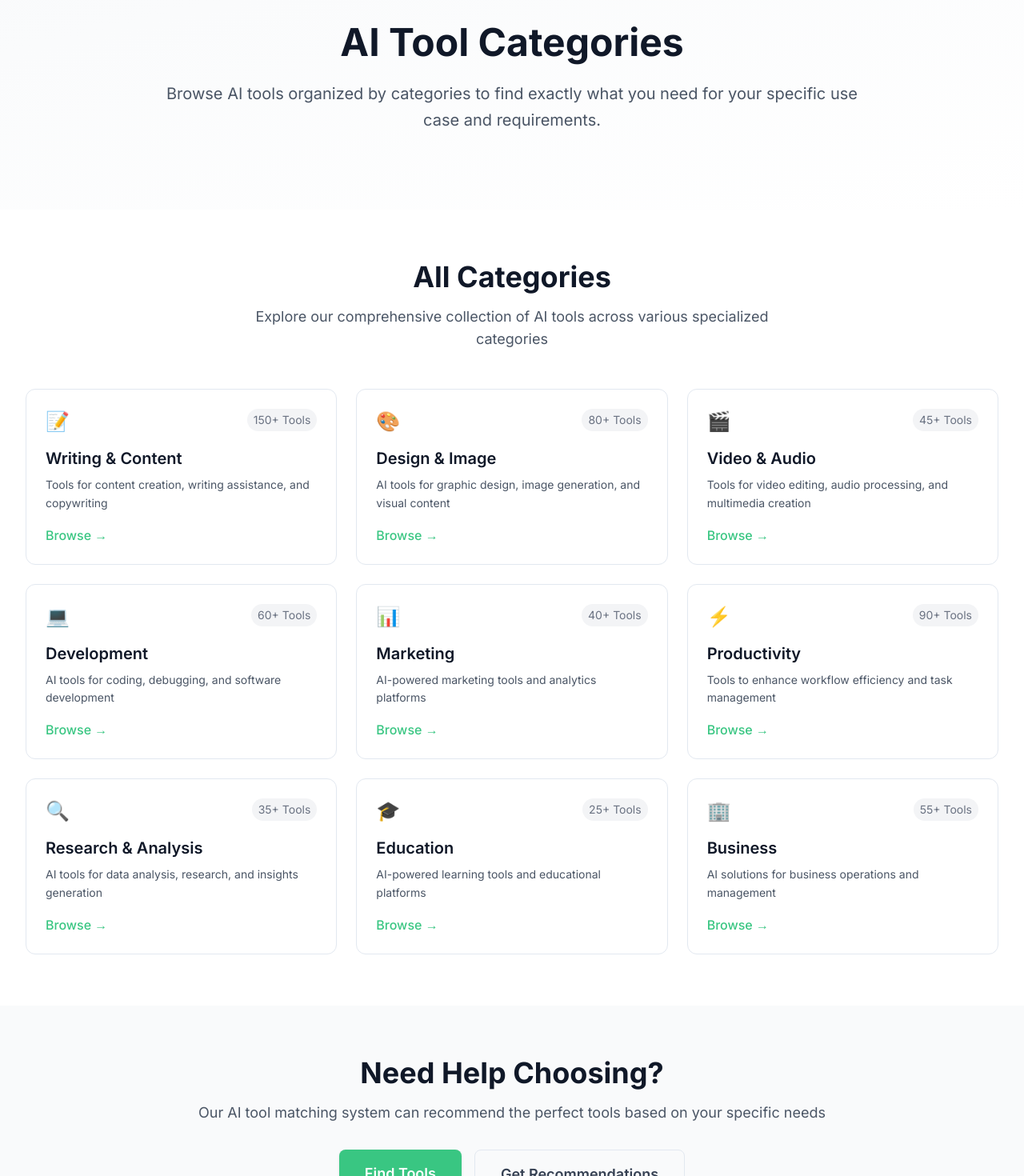
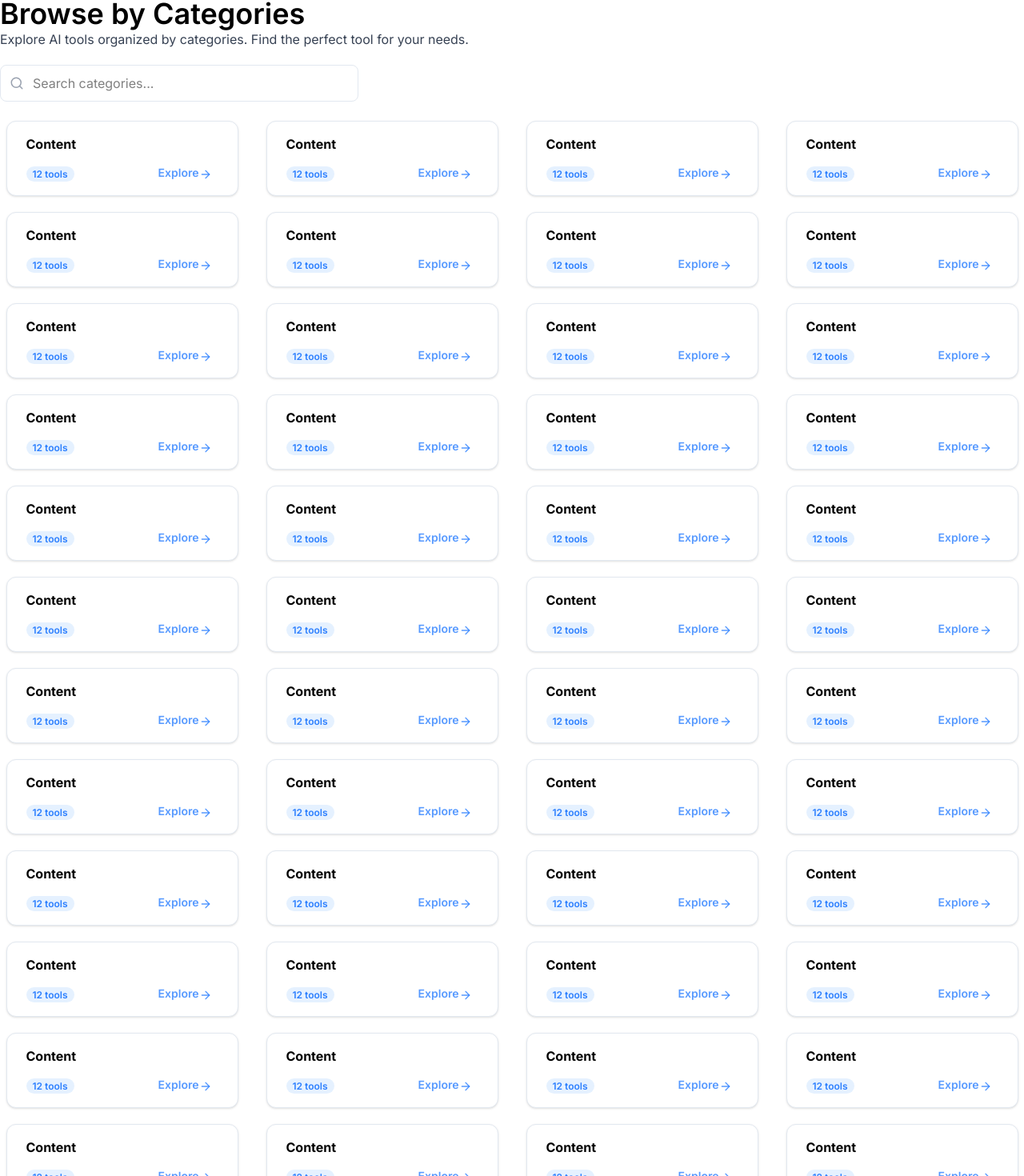
Before and after one commit to momotaakter/AItoolfinder, a Next.js app: page /categories in a window 1280 px wide. Shown: the part 100-1570 px from the top of the page at 80% size. Built offline with nearby package versions, Linux system fonts and the light colour scheme.

Commit message:
ëdit section

```diff
--- a/src/app/categories/page.tsx
+++ b/src/app/categories/page.tsx
@@ -1,158 +1,89 @@
-import React from 'react'
-import Link from 'next/link'
+"use client"
+import { motion } from "framer-motion";
+import { ArrowRight, Search } from "lucide-react";
+import React from "react";
+interface ButtonProps {
+    label: string;
+    active: boolean;
+    onClick: () => void;
+}
 
-function CategoriesPage() {
-  const categories = [
-    {
-      name: 'Writing & Content',
-      description: 'Tools for content creation, writing assistance, and copywriting',
-      href: '/categories/writing',
-      icon: '📝',
-      count: '150+ Tools'
-    },
-    {
-      name: 'Design & Image',
-      description: 'AI tools for graphic design, image generation, and visual content',
-      href: '/categories/design',
-      icon: '🎨',
-      count: '80+ Tools'
-    },
-    {
-      name: 'Video & Audio',
-      description: 'Tools for video editing, audio processing, and multimedia creation',
-      href: '/categories/video',
-      icon: '🎬',
-      count: '45+ Tools'
-    },
-    {
-      name: 'Development',
-      description: 'AI tools for coding, debugging, and software development',
-      href: '/categories/development',
-      icon: '💻',
-      count: '60+ Tools'
-    },
-    {
-      name: 'Marketing',
-      description: 'AI-powered marketing tools and analytics platforms',
-      href: '/categories/marketing',
-      icon: '📊',
-      count: '40+ Tools'
-    },
-    {
-      name: 'Productivity',
-      description: 'Tools to enhance workflow efficiency and task management',
-      href: '/categories/productivity',
-      icon: '⚡',
-      count: '90+ Tools'
-    },
-    {
-      name: 'Research & Analysis',
-      description: 'AI tools for data analysis, research, and insights generation',
-      href: '/categories/research',
-      icon: '🔍',
-      count: '35+ Tools'
-    },
-    {
-      name: 'Education',
-      description: 'AI-powered learning tools and educational platforms',
-      href: '/categories/education',
-      icon: '🎓',
-      count: '25+ Tools'
-    },
-    {
-      name: 'Business',
-      description: 'AI solutions for business operations and management',
-      href: '/categories/business',
-      icon: '🏢',
-      count: '55+ Tools'
-    }
-  ]
-
+const fadeIn = {
+    hidden: { opacity: 0, y: 20 },
+    visible: (i: number) => ({
+        opacity: 1,
+        y: 0,
+        transition: { delay: i * 0.1, duration: 0.8 },
+    }),
+};
+const page = () => {
   return (
-    <div className="min-h-screen bg-white">
-      {/* Hero Section */}
-      <section className="bg-gradient-to-br from-gray-50 to-white py-16">
-        <div className="container">
-          <div className="text-center max-w-4xl mx-auto">
-            <h1 className="text-4xl md:text-5xl font-bold text-gray-900 mb-6">
-              AI Tool Categories
-            </h1>
-            <p className="text-xl text-gray-600 mb-8 leading-relaxed">
-              Browse AI tools organized by categories to find exactly what you need for your specific use case and requirements.
-            </p>
-          </div>
-        </div>
-      </section>
-
-      {/* Categories Grid */}
-      <section className="py-16 bg-white">
-        <div className="container">
-          <div className="text-center mb-12">
-            <h2 className="text-3xl md:text-4xl font-bold text-gray-900 mb-4">
-              All Categories
-            </h2>
-            <p className="text-lg text-gray-600 max-w-2xl mx-auto">
-              Explore our comprehensive collection of AI tools across various specialized categories
-            </p>
+      <div className="mt-8">
+          <div className="my-5">
+              <h1 className="text-4xl font-semibold">Browse by Categories</h1>
+              <h1 className="text-gray-700">Explore AI tools organized by categories. Find the perfect tool for your needs.</h1>
           </div>
 
-          <div className="grid grid-cols-1 md:grid-cols-2 lg:grid-cols-3 gap-6">
-            {categories.map((category) => (
-              <Link
-                key={category.name}
-                href={category.href}
-                className="group bg-white border border-gray-200 rounded-xl p-6 hover:border-[hsl(151_55%_50%)] hover:shadow-lg transition-all duration-200"
-              >
-                <div className="flex items-start justify-between mb-4">
-                  <div className="text-2xl">{category.icon}</div>
-                  <span className="text-sm text-gray-500 bg-gray-100 px-2 py-1 rounded-full">
-                    {category.count}
-                  </span>
-                </div>
-                <h3 className="text-xl font-semibold text-gray-900 mb-2 group-hover:text-[hsl(151_55%_50%)] transition-colors">
-                  {category.name}
-                </h3>
-                <p className="text-gray-600 text-sm leading-relaxed mb-4">
-                  {category.description}
-                </p>
-                <div className="text-[hsl(151_55%_50%)] font-medium group-hover:underline">
-                  Browse →
-                </div>
-              </Link>
-            ))}
+          <div className="w-full max-w-md mb-6">
+
+              <form className="flex flex-col sm:flex-row gap-3 sm:gap-2">
+                  <div className="relative flex-1">
+                      {/* Search Icon */}
+                      <Search
+                          size={18}
+                          className="absolute left-3 top-1/2 -translate-y-1/2 text-gray-400"
+                      />
+
+                      {/* Input Field */}
+                      <input
+                          type="text"
+                          placeholder="Search categories..."
+                          className="w-full pl-10 pr-4 py-2.5 rounded-lg border border-gray-300 focus:outline-none focus:ring-2 focus:ring-blue-400 text-sm sm:text-base transition"
+                          required
+                      />
+                  </div>
+              </form>
           </div>
-        </div>
-      </section>
 
-      {/* CTA Section */}
-      <section className="py-16 bg-gray-50">
-        <div className="container">
-          <div className="max-w-4xl mx-auto text-center">
-            <h2 className="text-3xl md:text-4xl font-bold text-gray-900 mb-4">
-              Need Help Choosing?
-            </h2>
-            <p className="text-lg text-gray-600 mb-8">
-              Our AI tool matching system can recommend the perfect tools based on your specific needs
-            </p>
-            <div className="flex flex-col sm:flex-row gap-4 justify-center">
-              <Link
-                href="/ai-tools"
-                className="bg-[hsl(151_55%_50%)] hover:bg-[hsl(151_55%_45%)] text-white px-8 py-4 rounded-lg text-lg font-semibold transition-colors duration-200 shadow-sm hover:shadow-md"
-              >
-                Find Tools
-              </Link>
-              <Link
-                href="/resources"
-                className="border border-gray-300 hover:border-[hsl(151_55%_50%)] text-gray-700 hover:text-[hsl(151_55%_50%)] px-8 py-4 rounded-lg text-lg font-semibold transition-colors duration-200"
-              >
-                Get Recommendations
-              </Link>
-            </div>
+          {/* Cards (Mock from API) */}
+          <div className=" grid grid-cols-1 sm:grid-cols-2 md:grid-cols-3 xl:grid-cols-4 gap-5 place-items-center">
+              {Array.from({ length: 101 }).map((_, idx) => (
+                  <motion.div
+                      key={idx}
+                      variants={fadeIn}
+                      initial="hidden"
+                      animate="visible"
+                      custom={idx}
+                      className="w-full flex justify-center"
+                  >
+                      <AIToolCard />
+                  </motion.div>
+              ))}
           </div>
-        </div>
-      </section>
     </div>
   )
 }
 
-export default CategoriesPage
+
+
+const AIToolCard: React.FC = () => {
+    return (
+        <div className="w-full max-w-[290px] border rounded-xl shadow-sm p-4 bg-white flex flex-col gap-3 hover:shadow-md hover:text-blue-500 transition px-6 cursor-pointer">
+            {/* Header Section */}
+            <div className="flex items-start justify-between">
+                <p className="font-bold">Content</p>
+            </div>
+            <div className="flex justify-between font-semibold">
+                <div>
+                    <span className="bg-blue-400/15 text-blue-500 py-0.5 px-2 rounded-xl text-[12px]">12 tools</span>
+                </div>
+                <div className="flex text-blue-500/80 hover:bg-blue-300/10 px-2 rounded-sm">
+                    <p className="text-sm mt-0.5 ">Explore</p>
+                    <ArrowRight size={16} className="mt-1.5"/>
+                </div>
+            </div>
+        </div>
+    );
+};
+
+export default page
--- a/src/app/product/category/page.tsx
+++ b/src/app/product/category/page.tsx
@@ -1,25 +1,73 @@
-export default function ProductCategoryPage() {
+// components/BrowseCategories.tsx
+"use client";
+import React from "react";
+import { ArrowRight } from "lucide-react";
+import TitleSection from "@/components/common/TitleSection";
+
+interface Category {
+  name: string;
+  count: number;
+}
+
+const categories: Category[] = [
+  { name: "content", count: 29 },
+  { name: "images", count: 22 },
+  { name: "personal assistant", count: 12 },
+  { name: "chatting", count: 12 },
+
+];
+
+const page: React.FC = () => {
   return (
-    <div className="min-h-screen bg-gray-50 py-8">
-      <div className="max-w-7xl mx-auto px-4 sm:px-6 lg:px-8">
-        <div className="text-center">
-          <h1 className="text-4xl font-bold text-gray-900 mb-4">📂 Product Categories</h1>
-          <p className="text-xl text-gray-600 mb-8">
-            Browse AI tools by category and find exactly what you need
-          </p>
-        </div>
+    <div className="max-w-7xl mx-auto px-4 py-10 sm:px-6 lg:px-12">
 
-        <div className="bg-white rounded-lg shadow-sm border border-gray-200 p-8">
-          <div className="text-center">
-            <h2 className="text-2xl font-semibold text-gray-800 mb-4">
-              AI Tool Categories Coming Soon
-            </h2>
-            <p className="text-gray-600">
-              We're organizing AI tools into helpful categories to make your search easier. Check back soon for categorized listings!
-            </p>
+
+
+
+   <TitleSection
+        title="🚀 Latest AI Tool Launches"
+        paragraph="Discover the most recent AI tools that have launched. Stay updated with the latest innovations in artificial intelligence."
+      ></TitleSection>
+
+
+
+
+
+      {/* Search Input */}
+      <div className="mb-6">
+        <input
+          type="text"
+          placeholder="Search categories..."
+          className="w-full sm:w-1/2 p-3 border border-gray-300 rounded-lg focus:outline-none focus:ring-2 focus:ring-green-500"
+        />
+      </div>
+
+      {/* Category Cards */}
+      <div className="grid grid-cols-1 sm:grid-cols-2 lg:grid-cols-4 gap-6">
+        {categories.map((cat, idx) => (
+          <div
+            key={idx}
+            className="bg-white p-6 rounded-xl shadow hover:shadow-lg transition cursor-pointer flex flex-col justify-between"
+          >
+            {/* Text + Arrow in one line */}
+            <div className="flex justify-between items-center">
+              <h3 className="font-semibold text-lg">{cat.name}</h3>
+
+
+            </div>
+          <div className="flex justify-between">
+          <div> <span className="text-blue-500 text-sm mt-2">{cat.count} tools</span></div>
+
+           <div><p className="bg-[#009966] text-white p-1 text-[10px] rounded-[3px]">Explore  </p>  </div>
+
           </div>
-        </div>
+
+
+          </div>
+        ))}
       </div>
     </div>
   );
-}
+};
+
+export default page;
--- a/src/app/product/top/page.tsx
+++ b/src/app/product/top/page.tsx
@@ -3,6 +3,7 @@
 import { motion } from "framer-motion";
 import { CircleArrowUp, ExternalLink, Star } from "lucide-react";
 import React, { useState } from "react";
+import TitleSection from "@/components/common/TitleSection";
 
 interface ButtonProps {
     label: string;
@@ -25,6 +26,23 @@ const page: React.FC = () => {
 
     return (
         <div className="p-4 sm:p-6 lg:p-10 max-w-7xl mx-auto">
+
+
+   <TitleSection
+        title="🚀 Latest AI Tool Launches"
+        paragraph="Discover the most recent AI tools that have launched. Stay updated with the latest innovations in artificial intelligence."
+      ></TitleSection>
+
+
+
+
+
+
+
+
+
+
+
             {/* Filter Buttons */}
             <div className="flex flex-wrap justify-center sm:justify-start gap-2 sm:gap-4 mt-4">
                 {buttons.map((label) => (
```
Also changed, not shown: src/app/product/trending/Toolcard.tsx (added, +100 -0 lines), src/app/product/trending/page.tsx (+16 -22 lines).
